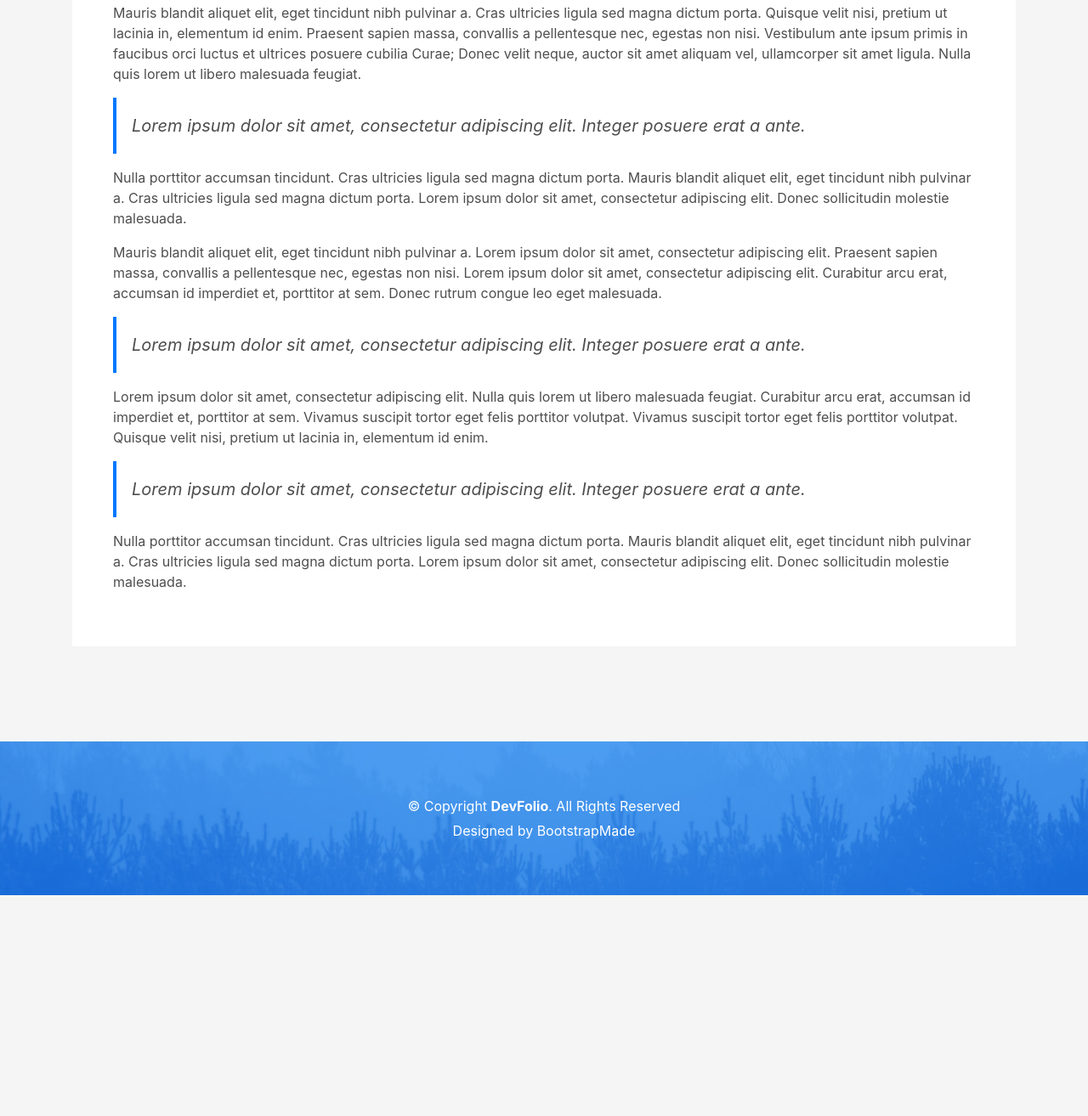
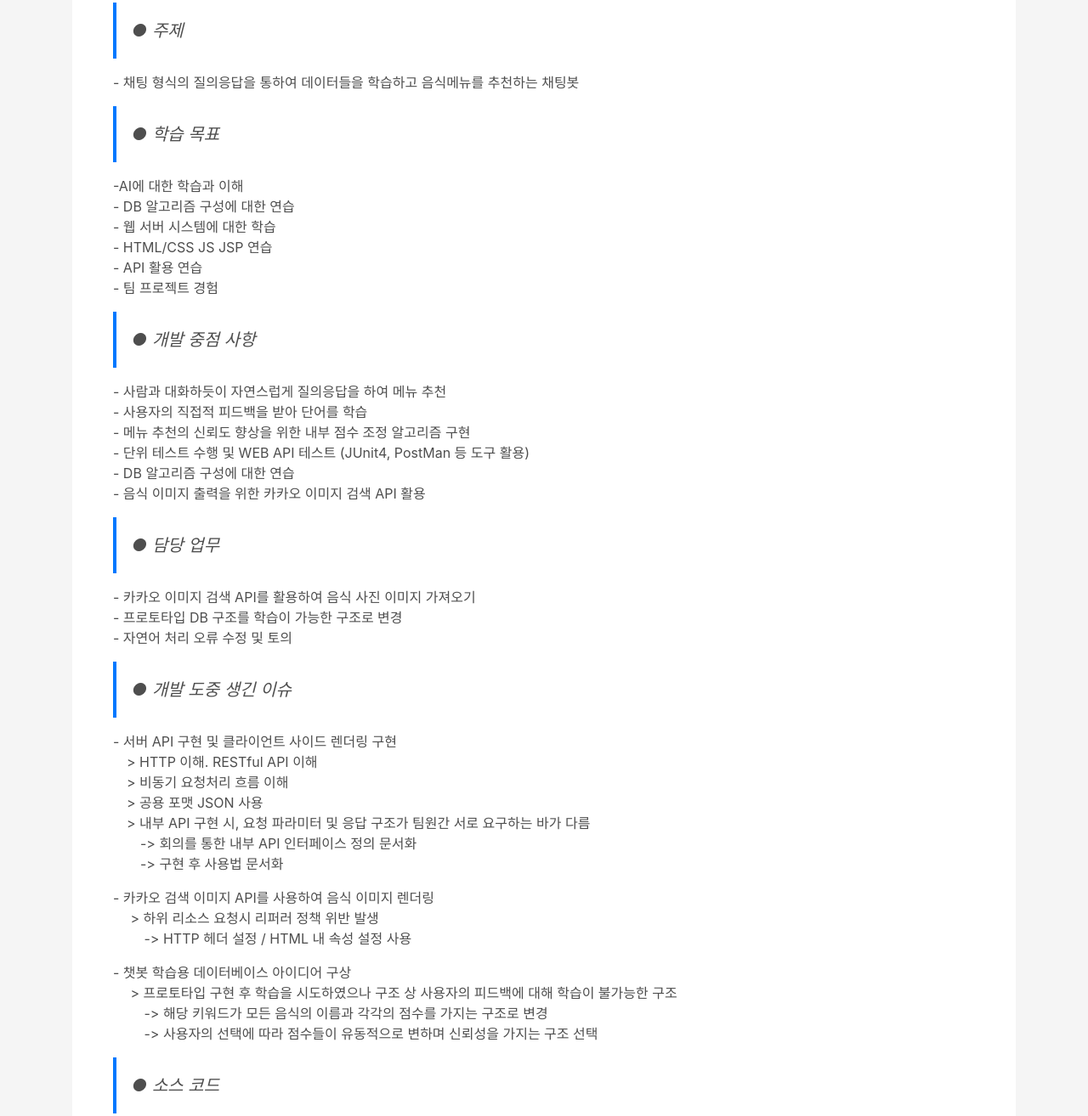
Before and after one commit to Moon-Taein/Moon-Taein.github.io, a plain HTML site: page blog-second.html in a window 1280 px wide. Shown: the part 1233-2547 px from the top of the page at 85% size. Before the commit the page ends 2287 px from the top, so only its background shows below. Drawn offline with Linux system fonts and the light colour scheme; files whose address does not match are found by name.

Commit message:
내용 수정

```diff
--- a/blog-second.html
+++ b/blog-second.html
@@ -97,69 +97,83 @@
                   </li>
                   <li>
                     <span class="ion-pricetag"></span>
-                    <a href="#">Github-repository</a>
+                    <a href="https://github.com/0gon/foodChatBot">Github-repository</a>
                   </li>
                 </ul>
               </div>
               <div class="article-content">
+                <blockquote class="blockquote">
+                  <p class="mb-0">
+                    ● 주제
+                  </p>
+                </blockquote>
                 <p>
-                  Mauris blandit aliquet elit, eget tincidunt nibh pulvinar a.
-                  Cras ultricies ligula sed magna dictum porta. Quisque velit
-                  nisi, pretium ut lacinia in, elementum id enim. Praesent
-                  sapien massa, convallis a pellentesque nec, egestas non nisi.
-                  Vestibulum ante ipsum primis in faucibus orci luctus et
-                  ultrices posuere cubilia Curae; Donec velit neque, auctor sit
-                  amet aliquam vel, ullamcorper sit amet ligula. Nulla quis
-                  lorem ut libero malesuada feugiat.
+                - 채팅 형식의 질의응답을 통하여 데이터들을 학습하고 음식메뉴를 추천하는 채팅봇
                 </p>
                 <blockquote class="blockquote">
                   <p class="mb-0">
-                    Lorem ipsum dolor sit amet, consectetur adipiscing elit.
-                    Integer posuere erat a ante.
+                    ● 학습 목표
                   </p>
                 </blockquote>
                 <p>
-                  Nulla porttitor accumsan tincidunt. Cras ultricies ligula sed
-                  magna dictum porta. Mauris blandit aliquet elit, eget
-                  tincidunt nibh pulvinar a. Cras ultricies ligula sed magna
-                  dictum porta. Lorem ipsum dolor sit amet, consectetur
-                  adipiscing elit. Donec sollicitudin molestie malesuada.
-                </p>
-                <p>
-                  Mauris blandit aliquet elit, eget tincidunt nibh pulvinar a.
-                  Lorem ipsum dolor sit amet, consectetur adipiscing elit.
-                  Praesent sapien massa, convallis a pellentesque nec, egestas
-                  non nisi. Lorem ipsum dolor sit amet, consectetur adipiscing
-                  elit. Curabitur arcu erat, accumsan id imperdiet et, porttitor
-                  at sem. Donec rutrum congue leo eget malesuada.
+                  -AI에 대한 학습과 이해<br>
+- DB 알고리즘 구성에 대한 연습<br>
+- 웹 서버 시스템에 대한 학습<br>
+- HTML/CSS JS JSP 연습<br>
+- API 활용 연습<br>
+- 팀 프로젝트 경험
                 </p>
                 <blockquote class="blockquote">
                   <p class="mb-0">
-                    Lorem ipsum dolor sit amet, consectetur adipiscing elit.
-                    Integer posuere erat a ante.
+                    ● 개발 중점 사항
                   </p>
                 </blockquote>
                 <p>
-                  Lorem ipsum dolor sit amet, consectetur adipiscing elit. Nulla
-                  quis lorem ut libero malesuada feugiat. Curabitur arcu erat,
-                  accumsan id imperdiet et, porttitor at sem. Vivamus suscipit
-                  tortor eget felis porttitor volutpat. Vivamus suscipit tortor
-                  eget felis porttitor volutpat. Quisque velit nisi, pretium ut
-                  lacinia in, elementum id enim.
+                  - 사람과 대화하듯이 자연스럽게 질의응답을 하여 메뉴 추천<br>
+                  - 사용자의 직접적 피드백을 받아 단어를 학습<br>
+                  - 메뉴 추천의 신뢰도 향상을 위한 내부 점수 조정 알고리즘 구현<br>
+                  - 단위 테스트 수행 및 WEB API 테스트 (JUnit4, PostMan 등 도구 활용)<br>
+                  - DB 알고리즘 구성에 대한 연습<br>
+                  - 음식 이미지 출력을 위한 카카오 이미지 검색 API 활용
                 </p>
                 <blockquote class="blockquote">
                   <p class="mb-0">
-                    Lorem ipsum dolor sit amet, consectetur adipiscing elit.
-                    Integer posuere erat a ante.
+                    ● 담당 업무
                   </p>
                 </blockquote>
-
                 <p>
-                  Nulla porttitor accumsan tincidunt. Cras ultricies ligula sed
-                  magna dictum porta. Mauris blandit aliquet elit, eget
-                  tincidunt nibh pulvinar a. Cras ultricies ligula sed magna
-                  dictum porta. Lorem ipsum dolor sit amet, consectetur
-                  adipiscing elit. Donec sollicitudin molestie malesuada.
+                  - 카카오 이미지 검색 API를 활용하여 음식 사진 이미지 가져오기<br>
+- 프로토타입 DB 구조를 학습이 가능한 구조로 변경<br>
+- 자연어 처리 오류 수정 및 토의<br>
+                </p>
+                <blockquote class="blockquote">
+                  <p class="mb-0">
+                    ● 개발 도중 생긴 이슈
+                  </p>
+                </blockquote>
+                <p>
+                  - 서버 API 구현 및 클라이언트 사이드 렌더링 구현<br>
+  &emsp;> HTTP 이해. RESTful API 이해<br>
+  &emsp;> 비동기 요청처리 흐름 이해<br>
+  &emsp;> 공용 포맷 JSON 사용<br>
+  &emsp;> 내부 API 구현 시, 요청 파라미터 및 응답 구조가 팀원간 서로 요구하는 바가 다름<br>
+  &emsp;&emsp;-> 회의를 통한 내부 API 인터페이스 정의 문서화<br>
+  &emsp;&emsp;-> 구현 후 사용법 문서화<br><p></p>
+- 카카오 검색 이미지 API를 사용하여 음식 이미지 렌더링<br>
+&emsp; > 하위 리소스 요청시 리퍼러 정책 위반 발생<br>
+&emsp;&emsp; -> HTTP 헤더 설정 / HTML 내 속성 설정 사용<br><p></p>
+- 챗봇 학습용 데이터베이스 아이디어 구상<br>
+&emsp; > 프로토타입 구현 후 학습을 시도하였으나 구조 상 사용자의 피드백에 대해 학습이 불가능한 구조<br>
+&emsp;&emsp;  -> 해당 키워드가 모든 음식의 이름과 각각의 점수를 가지는 구조로 변경<br>
+&emsp;&emsp; -> 사용자의 선택에 따라 점수들이 유동적으로 변하며 신뢰성을 가지는 구조 선택
+                </p>
+                <blockquote class="blockquote">
+                  <p class="mb-0">
+                    ● 소스 코드
+                  </p>
+                </blockquote>
+                <p>
+                  GitURL = <a href="https://github.com/0gon/foodChatBot">https://github.com/0gon/foodChatBot</a>
                 </p>
               </div>
             </div>
```
Also changed, not shown: blog-fifth.html (+26 -9 lines), blog-first.html (+27 -10 lines), index.html (+156 -69 lines).
